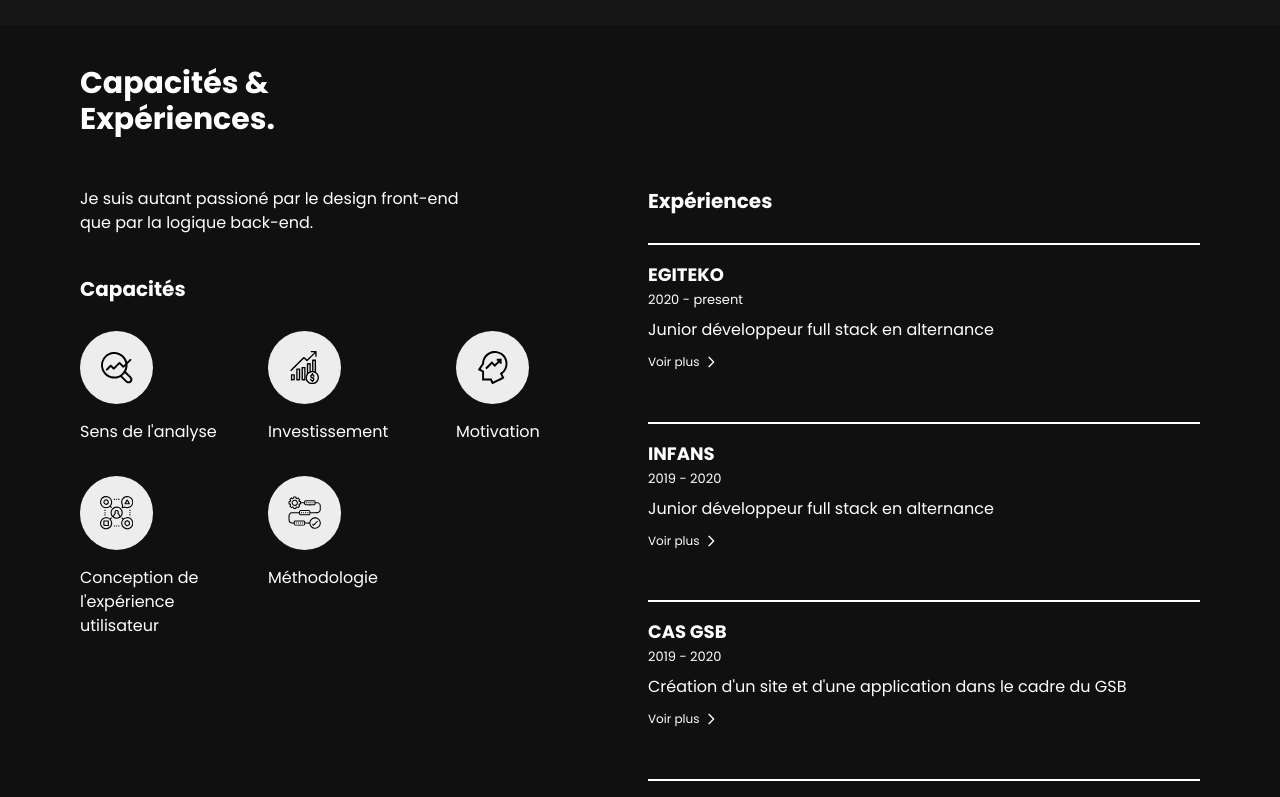
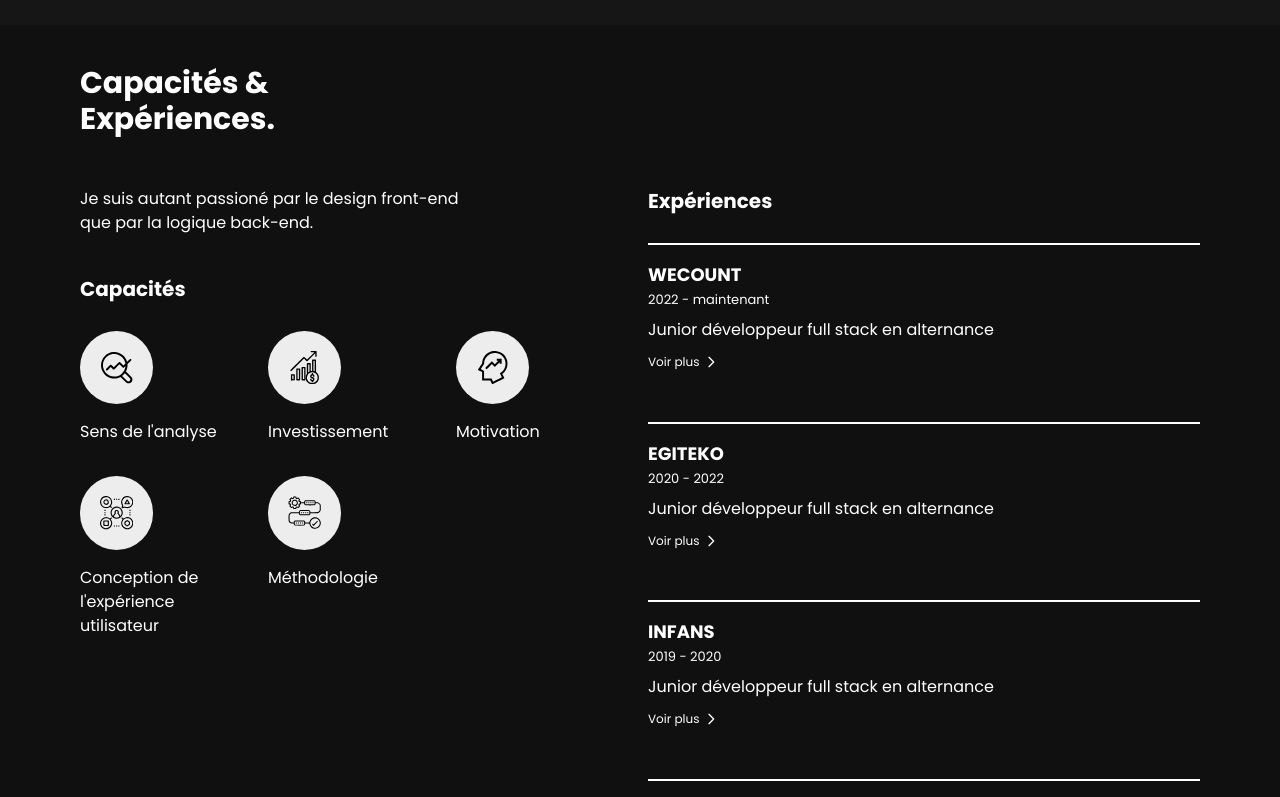
Before and after one commit to WeeSi/portfolio, a React (Create React App) app: page / in a window 1280 px wide. Shown: the part 1098-1895 px from the top of the page. Built offline with nearby package versions, Linux system fonts and the light colour scheme; a web font is replaced by a local one.

Commit message:
added wecount

```diff
--- a/src/components/experiences/Experiences.js
+++ b/src/components/experiences/Experiences.js
@@ -104,8 +104,20 @@ function Experiences() {
                             <div className="about-me-info text experiences-list">
                                 <h2 className="font-bold text-xl mb-7">Expériences</h2>
                                 <div className="experiences-list-block">
+                                    <p className="experiences-list-block-title">WeCount</p>
+                                    <p className="experiences-list-block-date">2022 - maintenant</p>
+                                    <p className="experiences-list-block-info">
+                                        Junior développeur full stack en alternance
+                                    </p>
+                                    <a className='mt-3 animate space-x-1' target="_blank" href="https://www.wecount.io/">
+                                        <span className='text-xs'>Voir plus</span>
+                                        <ChevronRightIcon className='right-chevron inline h-4' />
+                                    </a>
+                                </div>
+
+                                <div className="experiences-list-block">
                                     <p className="experiences-list-block-title">Egiteko</p>
-                                    <p className="experiences-list-block-date">2020 - present</p>
+                                    <p className="experiences-list-block-date">2020 - 2022</p>
                                     <p className="experiences-list-block-info">
                                         Junior développeur full stack en alternance
                                     </p>
```
